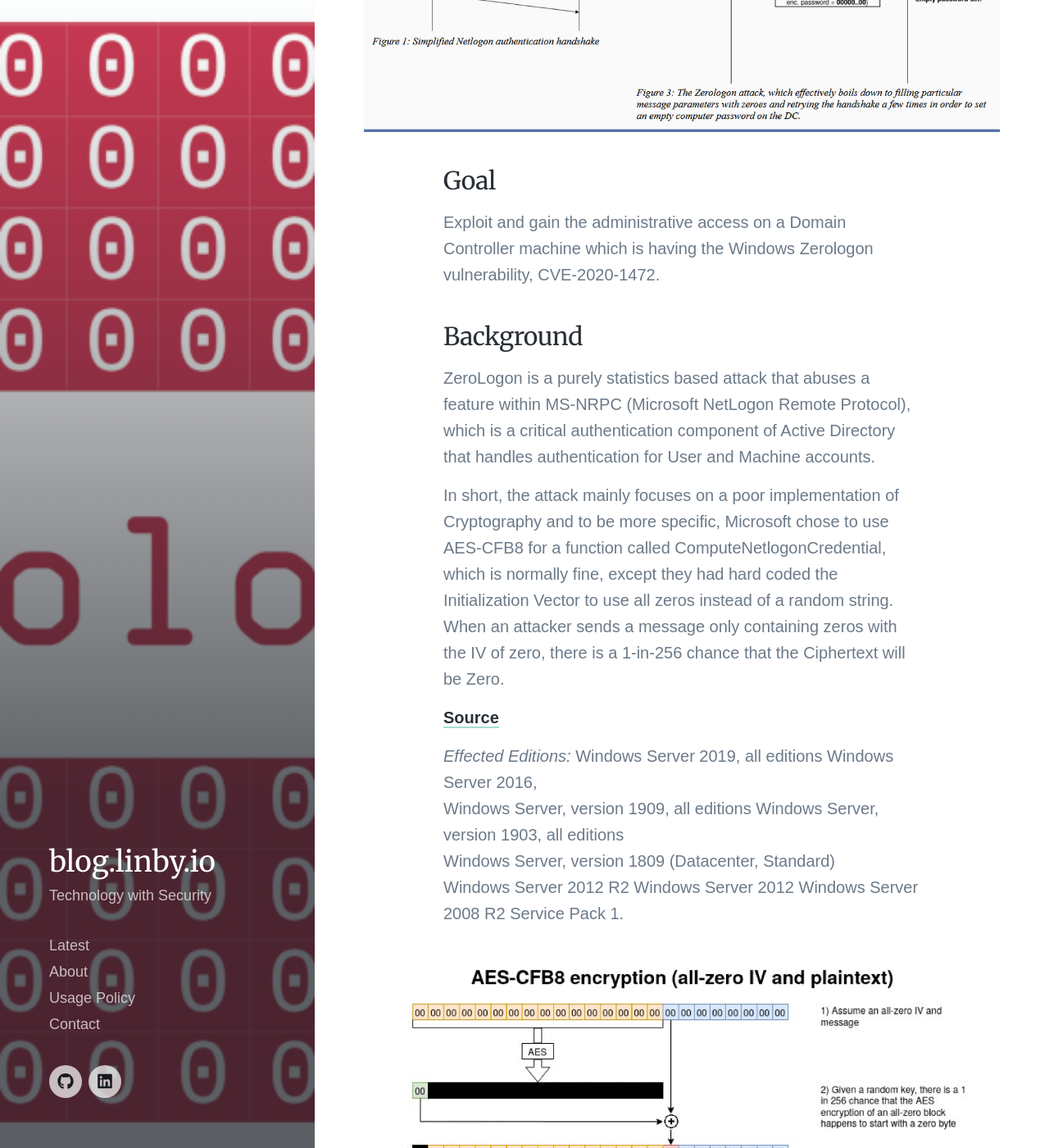
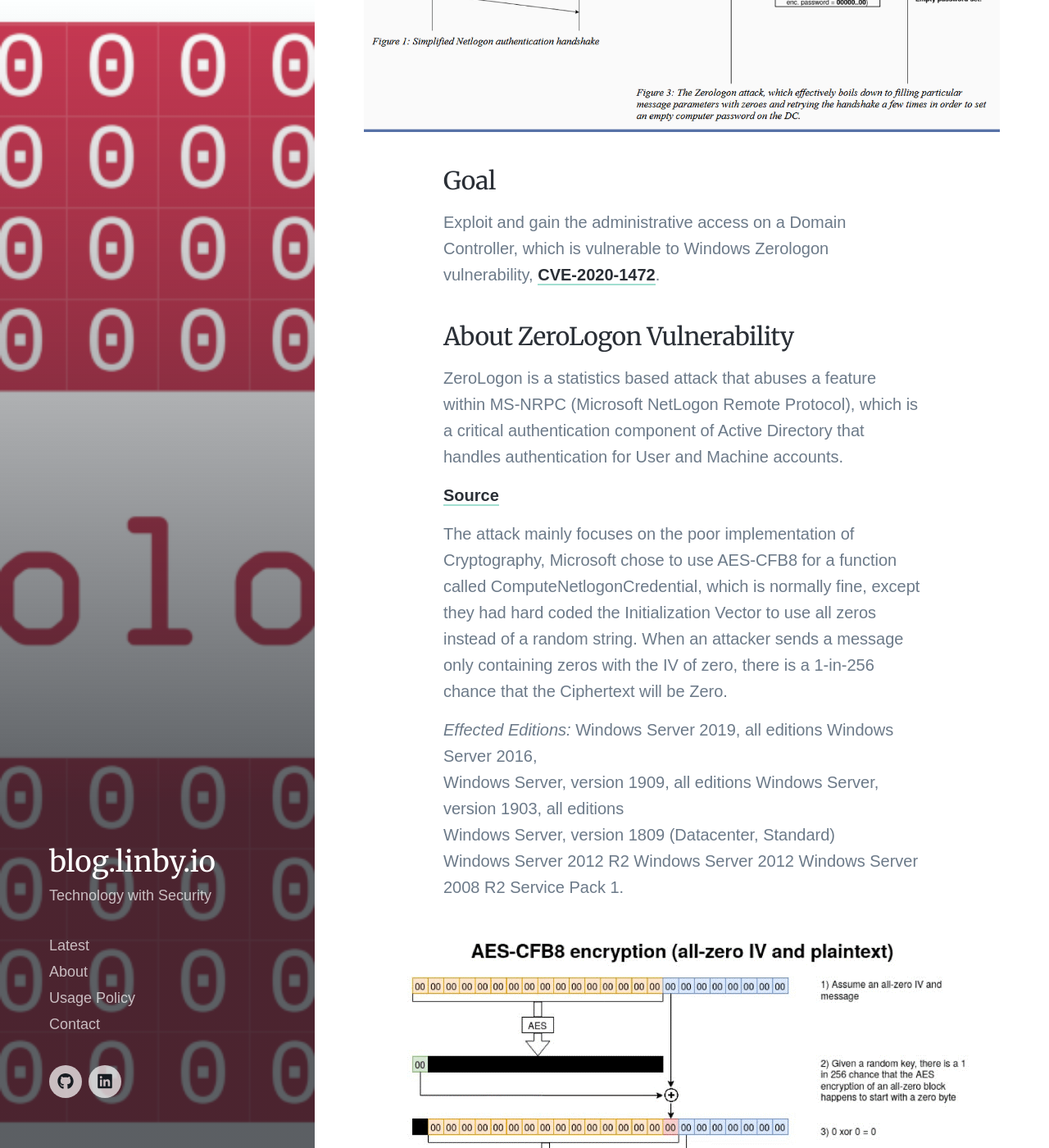
Before and after one commit to bharathkarumudi/bharathkarumudi.github.io, a Jekyll site: the page built from _posts/2021-02-22-Exploiting-Windows-Zerologon.md, in a window 1280 px wide and 1400 px high, scrolled down 607 px. Shown: the whole window at 82% size. Built offline with Jekyll 4.4.1, drawn with Linux system fonts in a browser that asks for light colours; nearby versions of some CDN libraries; some web fonts are replaced; comment, search, counter and statistics services are not loaded; some of the changed text lies outside the part shown.

Commit message:
Typos fix

```diff
--- a/_posts/2021-02-22-Exploiting-Windows-Zerologon.md
+++ b/_posts/2021-02-22-Exploiting-Windows-Zerologon.md
@@ -8,14 +8,14 @@ excerpt: Exploiting the Windows ZeroLogon vulnerabity (CVE-2020-1472) and gainin
 ![](/images/posts/zerologon-attack.png)
 
 ### Goal
-Exploit and gain the administrative access on a Domain Controller machine which is having the Windows Zerologon vulnerability, CVE-2020-1472.
+Exploit and gain the administrative access on a Domain Controller, which is vulnerable to Windows Zerologon vulnerability, [CVE-2020-1472](https://cve.mitre.org/cgi-bin/cvename.cgi?name=CVE-2020-1472).
 
-### Background
-ZeroLogon is a purely statistics based attack that abuses a feature within MS-NRPC (Microsoft NetLogon Remote Protocol), which is a critical authentication component of Active Directory that handles authentication for User and Machine accounts.
-
-In short, the attack mainly focuses on a poor implementation of Cryptography and to be more specific, Microsoft chose to use AES-CFB8 for a function called ComputeNetlogonCredential, which is normally fine, except they had hard coded the Initialization Vector to use all zeros instead of a random string. When an attacker sends a message only containing zeros with the IV of zero, there is a 1-in-256 chance that the Ciphertext will be Zero.
+### About ZeroLogon Vulnerability
+ZeroLogon is a statistics based attack that abuses a feature within MS-NRPC (Microsoft NetLogon Remote Protocol), which is a critical authentication component of Active Directory that handles authentication for User and Machine accounts.
 
 [Source](https://tryhackme.com/room/zer0logon)
+
+The attack mainly focuses on the poor implementation of Cryptography, Microsoft chose to use AES-CFB8 for a function called ComputeNetlogonCredential, which is normally fine, except they had hard coded the Initialization Vector to use all zeros instead of a random string. When an attacker sends a message only containing zeros with the IV of zero, there is a 1-in-256 chance that the Ciphertext will be Zero.
 
 _Effected Editions:_
 Windows Server 2019, all editions Windows Server 2016,
```
Also changed, not shown: other parts of _posts/2021-02-22-Exploiting-Windows-Zerologon.md (+13 -17 lines).
